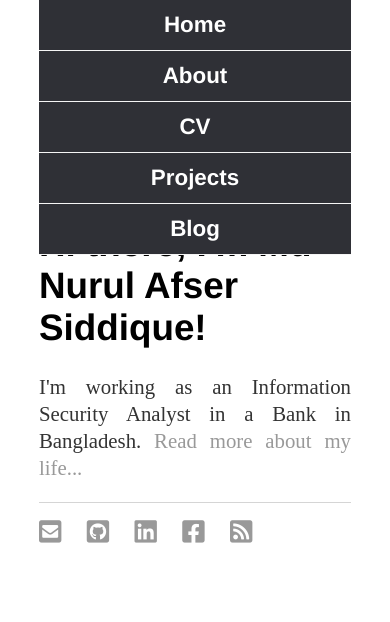
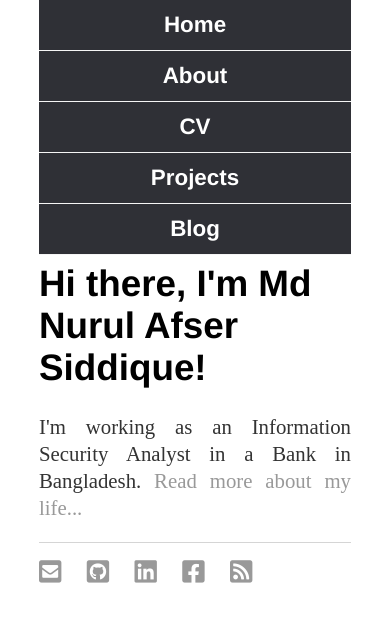
Before and after one commit to afsersid/afsersid.github.io, a Jekyll site: the page built from index.html, in a window 390 px wide. Shown: the top 622 px of the page. Built offline with Jekyll 4.4.1, drawn with Linux system fonts in a browser that asks for light colours.

Commit message:
Update main.css

```diff
--- a/css/main.css
+++ b/css/main.css
@@ -81,6 +81,9 @@ ul.posts li {
         width: 100%;
     }
     body {
+    margin-top:100px;
+    }
+    body {
     padding-top: 120px;
     }
 
```
